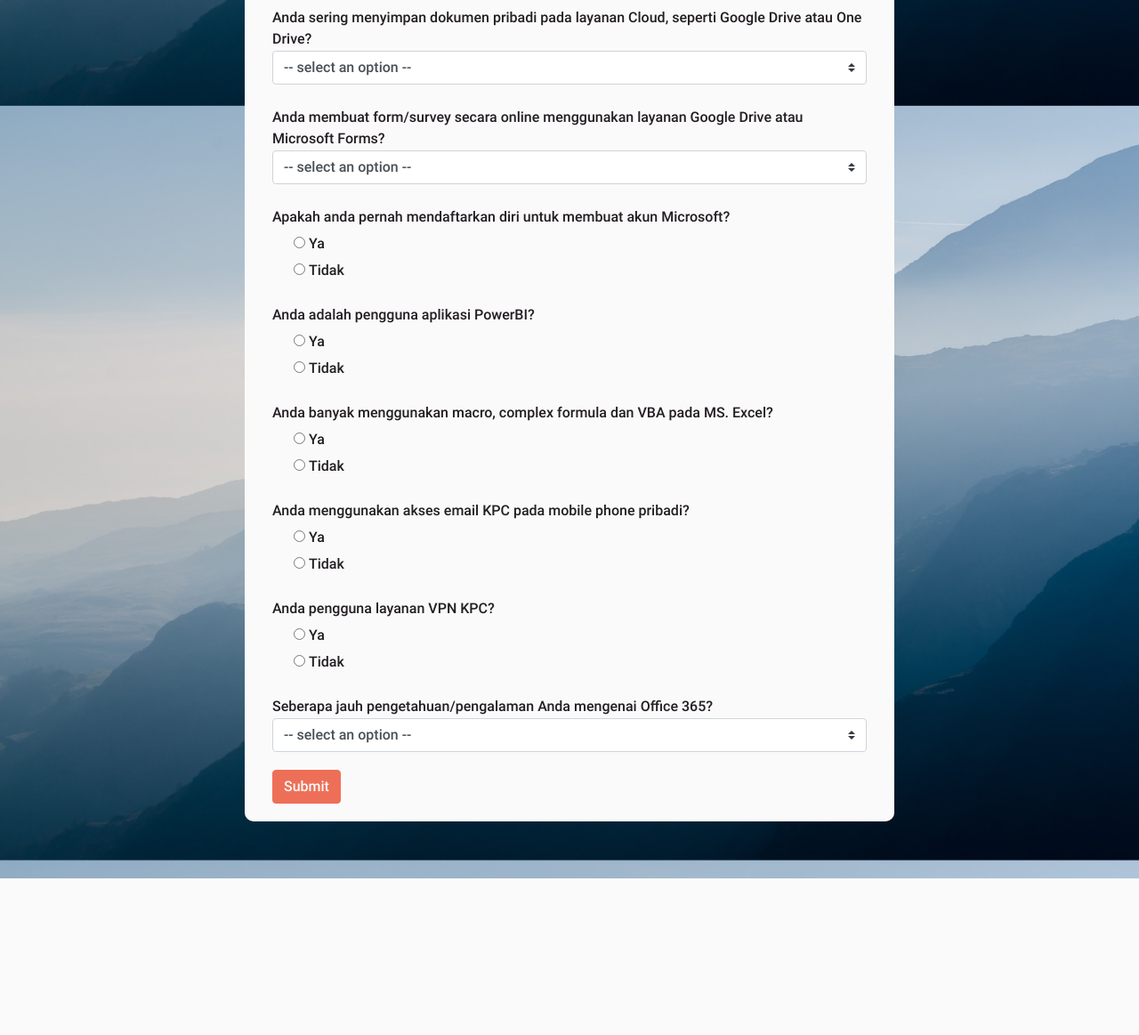
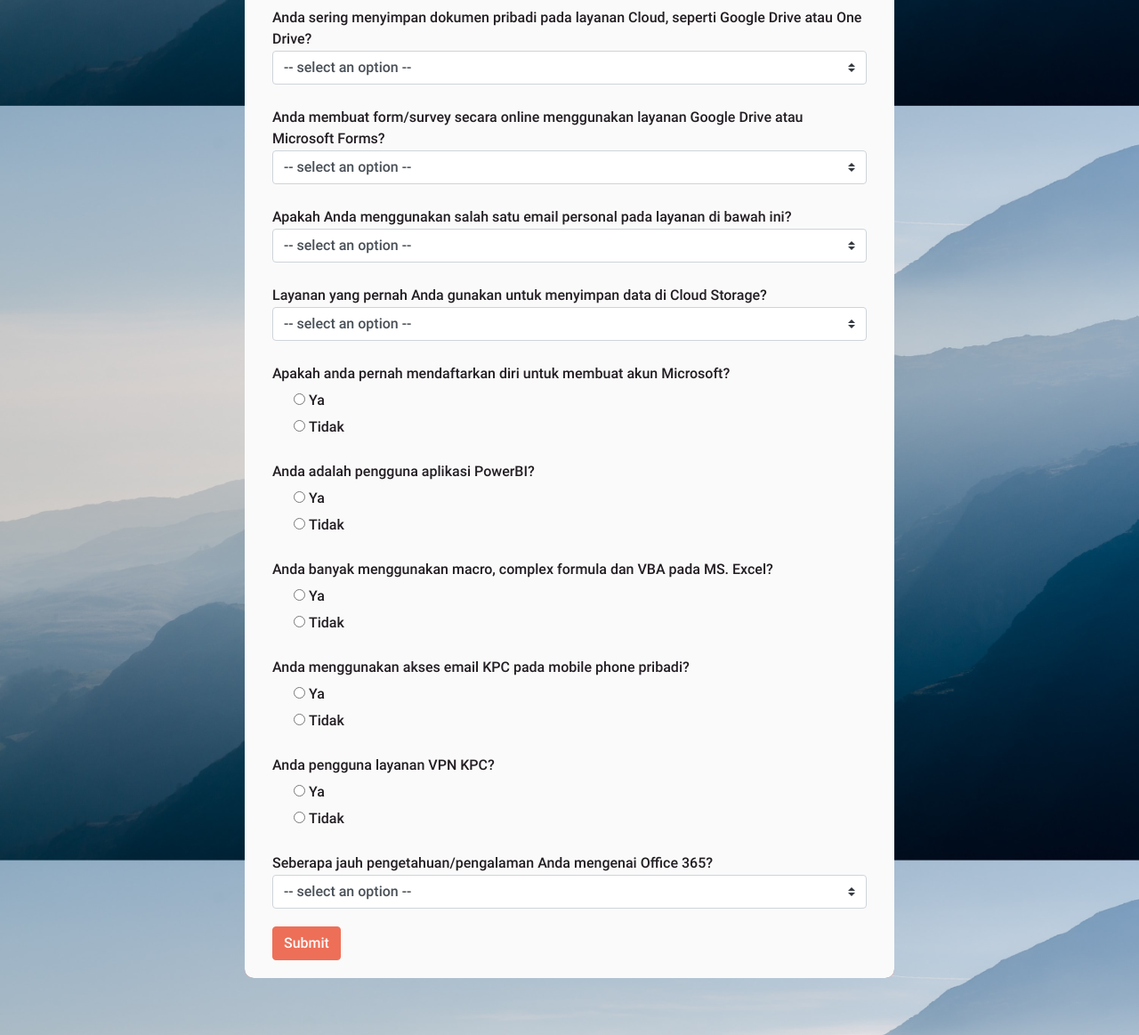
Before and after one commit to 0x212121/Flask-Simple-Web-Form, a Flask app: template templates/assessment.html in a window 1280 px wide. Shown: the part 729-1892 px from the top of the page at 89% size. Before the commit the page ends 1716 px from the top, so only its background shows below. Run offline with Flask 2, Linux system fonts and the light colour scheme; the template is opened without the code that fills it, so the values that code supplies are empty; some libraries are stand-ins or nearby versions.

Commit message:
Add New Questions

```diff
--- a/app.py
+++ b/app.py
@@ -26,8 +26,6 @@ def assessment():
         errors = False
         try:
             name = request.form["name"]
-            # re_name = re.match("^[a-zA-Z0-9]*$", name)
-            # if re_name is not None:
             form_name = get_username(name)
             cur = mysql.connection.cursor()
             is_duplicate = cur.execute(f"SELECT * FROM results WHERE fullname = '{form_name}'")
@@ -81,9 +79,11 @@ def result():
         kpc_mail = request.form['kpc_mail']
         vpn_user = request.form['vpn_user']
         paham_o365 = request.form['paham_o365']
+        mail = request.form['mail']
+        cloud_serv = request.form['cloud_serv']
 
         grouped = [use_mobile, sharing, use_cloud, onlineform, registered,
-        use_powerbi, use_macro, kpc_mail, vpn_user, paham_o365, type_pc]
+        use_powerbi, use_macro, kpc_mail, vpn_user, paham_o365, mail, cloud_serv, type_pc]
 
         results = calculate.calc(grouped)
         cur = mysql.connection.cursor()
@@ -91,9 +91,9 @@ def result():
         if not is_duplicate:
             cur.execute(""" INSERT INTO results
             (fullname, hostname, badge, use_mobile, sharing_file, use_cloud, onlineform, registered,
-            use_powerbi, use_macro, kpc_mail, vpn_user, paham_o365, result) VALUES (%s, %s, %s, %s, %s, %s, %s, %s,
-            %s, %s, %s, %s, %s, %s)""", (name, hostname, badge, use_mobile, sharing, use_cloud,
-            onlineform, registered, use_powerbi, use_macro, kpc_mail, vpn_user, paham_o365, results))
+            use_powerbi, use_macro, kpc_mail, vpn_user, paham_o365, mail, cloud_serv, result) VALUES (%s, %s, %s, %s, %s, %s, %s, %s,
+            %s, %s, %s, %s, %s, %s, %s, %s)""", (name, hostname, badge, use_mobile, sharing, use_cloud,
+            onlineform, registered, use_powerbi, use_macro, kpc_mail, vpn_user, paham_o365, mail, cloud_serv, results))
             mysql.connection.commit()
 
         return render_template('result.html', use_officex = results)
@@ -117,5 +117,5 @@ def data():
     return render_template('data.html', data=data)
 
 if __name__== '__main__':
-    app.run(debug=True)
-    # serve(app, host='0.0.0.0', port=5000, threads=4)
+    #app.run(debug=True)
+    serve(app, host='0.0.0.0', port=5500, threads=4)
--- a/init_table.py
+++ b/init_table.py
@@ -27,6 +27,8 @@ def create_table():
         kpc_mail varchar (5),
         vpn_user varchar (5),
         paham_o365 varchar(10),
+        mail varchar(20),
+        cloud_serv varchar(24),
         result varchar(24) not null,
         `date` TIMESTAMP NOT NULL DEFAULT CURRENT_TIMESTAMP
     )
--- a/templates/assessment.html
+++ b/templates/assessment.html
@@ -93,6 +93,7 @@
                                         <option value="Tidak Pernah">Tidak Pernah</option>
                                     </select>
                                 </div>
+
                                 <div class="col">
                                     <label for="onlineform">Anda membuat form/survey secara online menggunakan layanan Google Drive atau Microsoft Forms?</label>
                                     <select class="custom-select" name="onlineform" id="onlineform" required>
@@ -101,6 +102,29 @@
                                         <option value="Kadang">Kadang-kadang</option>
                                         <option value="Sering">Sering</option>
                                         <option value="Tidak Pernah">Tidak Pernah</option>
+                                    </select>
+                                </div>
+
+                                <div class="col">
+                                    <label for="mail">Apakah Anda menggunakan salah satu email personal pada layanan di bawah ini?</label>
+                                    <select class="custom-select" name="mail" id="mail" required>
+                                        <option disabled selected value> -- select an option -- </option>
+                                        <option value="Gmail">Google Mail</option>
+                                        <option value="Outlook">Outlook 365</option>
+                                        <option value="Yahoo">Yahoo Mail</option>
+                                        <option value="Other">Lainnya</option>
+                                    </select>
+                                </div>
+
+                                <div class="col">
+                                    <label for="cloud_serv">Layanan yang pernah Anda gunakan untuk menyimpan data di Cloud Storage?</label>
+                                    <select class="custom-select" name="cloud_serv" id="cloud_serv" required>
+                                        <option disabled selected value> -- select an option -- </option>
+                                        <option value="Gdrive">Google Drive</option>
+                                        <option value="1Drive">Microsoft One Drive</option>
+                                        <option value="DropBox">DropBox</option>
+                                        <option value="Other">Lainnya</option>
+                                        <option value="Never">Belum Pernah Menggunakan</option>
                                     </select>
                                 </div>
 
--- a/templates/data.html
+++ b/templates/data.html
@@ -72,6 +72,8 @@
                         <th>Mobile Mail</th>
                         <th>VPN</th>
                         <th>Paham O365</th>
+                        <th>Email</th>
+                        <th>Cloud Service</th>
                         <th>Result</th>
                         <th>Timestamp</th>
                     </tr>
@@ -95,6 +97,8 @@
                         <td>{{item[13]}}</td>
                         <td>{{item[14]}}</td>
                         <td>{{item[15]}}</td>
+                        <td>{{item[16]}}</td>
+                        <td>{{item[17]}}</td>
                     </tr>
                     {% endfor %}
                 </tbody>
```
